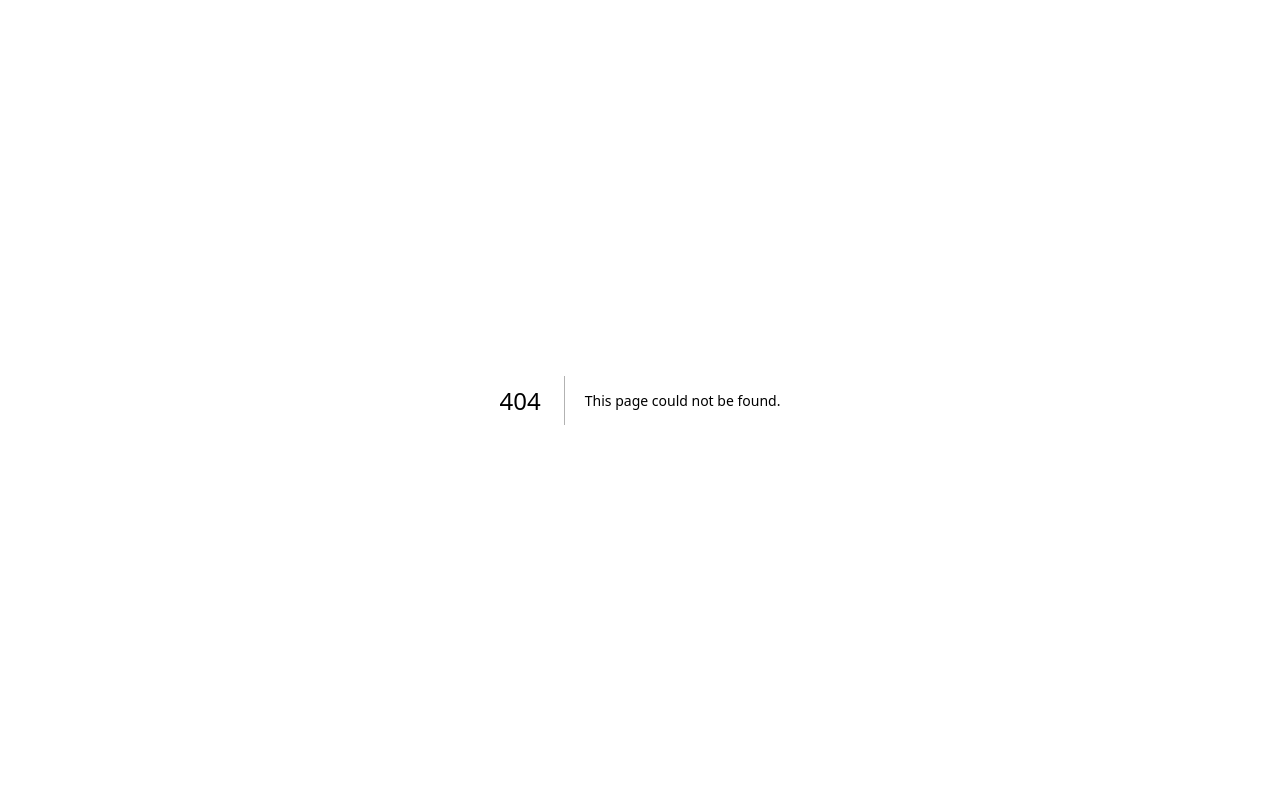
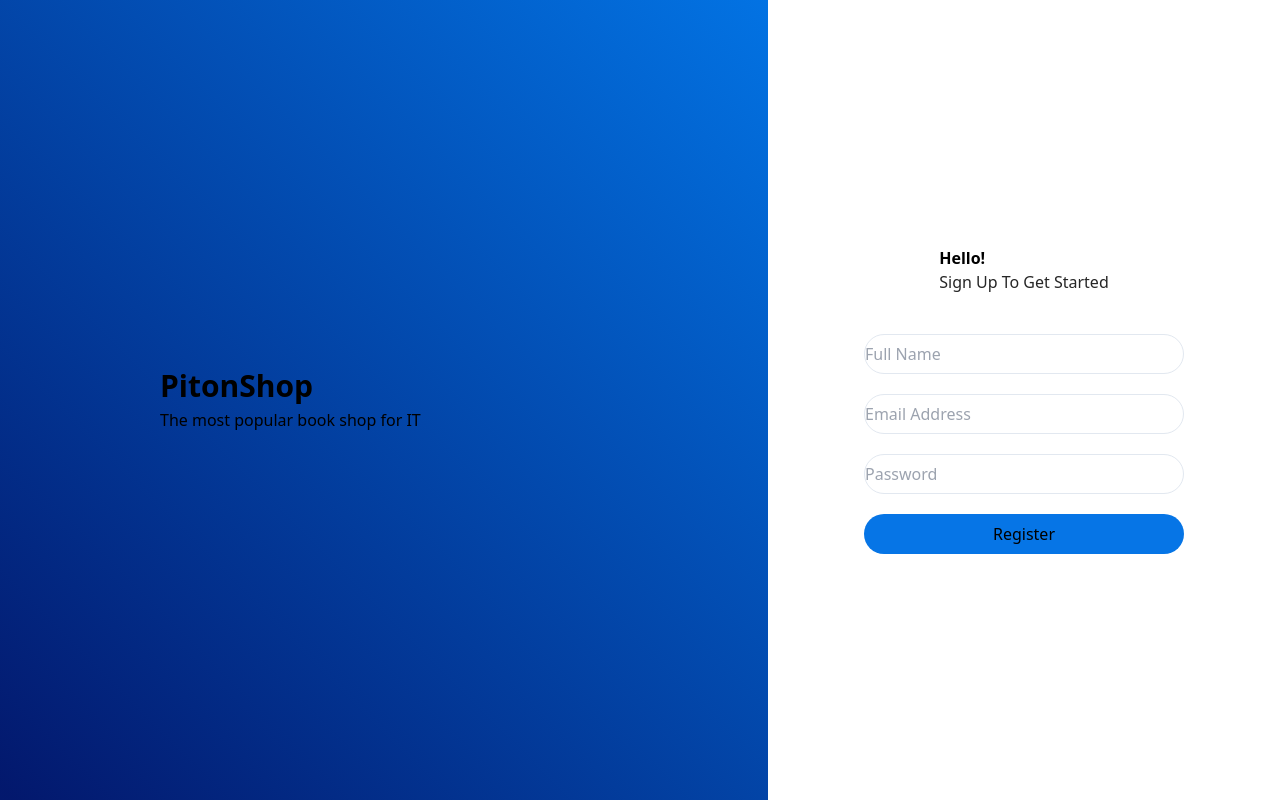
Before and after one commit to justsedaunal/pt, a Next.js app: page /login in a window 1280 px wide. Before the commit this address had no page. Built offline with nearby package versions, Linux system fonts and the light colour scheme.

Commit message:
login and register created with tailwind

```diff
--- /dev/null
+++ b/layout/layout.js
@@ -0,0 +1,24 @@
+import styles from '../styles/Layout.module.css'
+
+export default function Layout({children}) {
+    return (
+        <div className="flex h-screen bg-blue-400">
+          <div className="bg-grad  w-3/5 h-screen lg:grid-cols" >
+            <div className="flex items-start h-screen flex-col justify-center px-40 gap-1" >
+                <h1 className="text-3xl font-bold" >PitonShop</h1>
+                <p>The most popular book shop for IT</p>
+            </div>
+          </div>
+
+          <div className=" flex flex-col justify-evenly bg-white w-2/5">
+            <div className="text-center " >
+                {children}
+            </div>
+
+          </div>
+
+
+        </div>
+    )
+
+}
--- a/package.json
+++ b/package.json
@@ -19,5 +19,10 @@
     "react": "18.2.0",
     "react-dom": "18.2.0",
     "typescript": "4.9.4"
+  },
+  "devDependencies": {
+    "autoprefixer": "^10.4.13",
+    "postcss": "^8.4.20",
+    "tailwindcss": "^3.2.4"
   }
 }
--- a/pages/index.tsx
+++ b/pages/index.tsx
@@ -9,114 +9,16 @@ export default function Home() {
   return (
     <>
       <Head>
-        <title>Create Next App</title>
-        <meta name="description" content="Generated by create next app" />
-        <meta name="viewport" content="width=device-width, initial-scale=1" />
+        <title>Home Page</title>
+
         <link rel="icon" href="/favicon.ico" />
       </Head>
       <main className={styles.main}>
-        <div className={styles.description}>
-          <p>
-            Get started by editing&nbsp;
-            <code className={styles.code}>pages/index.tsx</code>
-          </p>
-          <div>
-            <a
-              href="https://vercel.com?utm_source=create-next-app&utm_medium=default-template&utm_campaign=create-next-app"
-              target="_blank"
-              rel="noopener noreferrer"
-            >
-              By{' '}
-              <Image
-                src="/vercel.svg"
-                alt="Vercel Logo"
-                className={styles.vercelLogo}
-                width={100}
-                height={24}
-                priority
-              />
-            </a>
-          </div>
-        </div>
+      <h1 className="text-3xl font-bold underline">
+      Hello world!
+    </h1>
 
-        <div className={styles.center}>
-          <Image
-            className={styles.logo}
-            src="/next.svg"
-            alt="Next.js Logo"
-            width={180}
-            height={37}
-            priority
-          />
-          <div className={styles.thirteen}>
-            <Image
-              src="/thirteen.svg"
-              alt="13"
-              width={40}
-              height={31}
-              priority
-            />
-          </div>
-        </div>
 
-        <div className={styles.grid}>
-          <a
-            href="https://nextjs.org/docs?utm_source=create-next-app&utm_medium=default-template&utm_campaign=create-next-app"
-            className={styles.card}
-            target="_blank"
-            rel="noopener noreferrer"
-          >
-            <h2 className={inter.className}>
-              Docs <span>-&gt;</span>
-            </h2>
-            <p className={inter.className}>
-              Find in-depth information about Next.js features and&nbsp;API.
-            </p>
-          </a>
-
-          <a
-            href="https://nextjs.org/learn?utm_source=create-next-app&utm_medium=default-template&utm_campaign=create-next-app"
-            className={styles.card}
-            target="_blank"
-            rel="noopener noreferrer"
-          >
-            <h2 className={inter.className}>
-              Learn <span>-&gt;</span>
-            </h2>
-            <p className={inter.className}>
-              Learn about Next.js in an interactive course with&nbsp;quizzes!
-            </p>
-          </a>
-
-          <a
-            href="https://vercel.com/templates?framework=next.js&utm_source=create-next-app&utm_medium=default-template&utm_campaign=create-next-app"
-            className={styles.card}
-            target="_blank"
-            rel="noopener noreferrer"
-          >
-            <h2 className={inter.className}>
-              Templates <span>-&gt;</span>
-            </h2>
-            <p className={inter.className}>
-              Discover and deploy boilerplate example Next.js&nbsp;projects.
-            </p>
-          </a>
-
-          <a
-            href="https://vercel.com/new?utm_source=create-next-app&utm_medium=default-template&utm_campaign=create-next-app"
-            className={styles.card}
-            target="_blank"
-            rel="noopener noreferrer"
-          >
-            <h2 className={inter.className}>
-              Deploy <span>-&gt;</span>
-            </h2>
-            <p className={inter.className}>
-              Instantly deploy your Next.js site to a shareable URL
-              with&nbsp;Vercel.
-            </p>
-          </a>
-        </div>
       </main>
     </>
   )
--- /dev/null
+++ b/pages/login.js
@@ -0,0 +1,49 @@
+import Head from 'next/head'
+import Layout from '../layout/layout'
+
+export default function Login() {
+    return (
+        <Layout>
+             <Head>
+                <title>login</title>
+            </Head>
+            <section className='w-3/4 mx-auto flex flex-col gap-10 items-center' >
+                <div className="title">
+                    <h2 className="text-black text-start font-bold" >Hello!</h2>
+                    <p className="text-neutral-800">Sign Up To Get Started</p>
+                </div>
+
+                <form className="flex flex-col gap-5" >
+                    <div className="input-group" >
+                        <input
+                        className="rounded-3xl w-80 h-10 bg-white border border-slate-200"
+                         type="text"
+                        name="name"
+                        placeholder='Full Name'/>
+                    </div>
+
+                    <div className="input-group" >
+                        <input
+                        className="rounded-3xl w-80 h-10 bg-white border border-slate-200"
+                         type="email"
+                        name="email"
+                        placeholder='Email Address'/>
+                    </div>
+
+                    <div className="input-group" >
+                        <input
+                        className="rounded-3xl w-80 h-10 bg-white border border-slate-200"
+                         type="password"
+                        name="password"
+                        placeholder='Password'/>
+                    </div>
+
+                    <div className="input-button">
+                        <button type="submit" className="bg-btn w-80 h-10 rounded-3xl" >Register</button>
+                    </div>
+
+                </form>
+            </section>
+        </Layout>
+    )
+}
--- /dev/null
+++ b/pages/register.js
@@ -0,0 +1,13 @@
+import Head from 'next/head'
+
+export default function Register() {
+    return (
+        <div>
+
+            <Head>
+                <title>register</title>
+            </Head>
+            <h1>register</h1>
+        </div>
+    )
+}
--- /dev/null
+++ b/postcss.config.js
@@ -0,0 +1,6 @@
+module.exports = {
+  plugins: {
+    tailwindcss: {},
+    autoprefixer: {},
+  },
+}
--- a/styles/globals.css
+++ b/styles/globals.css
@@ -1,3 +1,7 @@
+@tailwind base;
+@tailwind components;
+@tailwind utilities;
+
 :root {
   --max-width: 1100px;
   --border-radius: 12px;
@@ -105,3 +109,19 @@ a {
     color-scheme: dark;
   }
 }
+
+.bg-grad {
+  background: hsla(228, 95%, 22%, 1);
+
+background: linear-gradient(45deg, hsla(228, 95%, 22%, 1) 1%, hsla(210, 98%, 45%, 1) 100%);
+
+background: -moz-linear-gradient(45deg, hsla(228, 95%, 22%, 1) 1%, hsla(210, 98%, 45%, 1) 100%);
+
+background: -webkit-linear-gradient(45deg, hsla(228, 95%, 22%, 1) 1%, hsla(210, 98%, 45%, 1) 100%);
+
+filter: progid: DXImageTransform.Microsoft.gradient( startColorstr="#03186C", endColorstr="#0275E6", GradientType=1 );
+}
+
+.bg-btn {
+  background-color: #0675e6;
+}
--- /dev/null
+++ b/tailwind.config.js
@@ -0,0 +1,10 @@
+/** @type {import('tailwindcss').Config} */
+module.exports = {
+  content: [ "./pages/**/*.{js,ts,jsx,tsx}",
+  "./components/**/*.{js,ts,jsx,tsx}",
+  "./layout/**/*.{js,ts,jsx,tsx}"],
+  theme: {
+    extend: {},
+  },
+  plugins: [],
+}
```
Also changed, not shown: styles/Layout.module.css (added), 1 other file (tests, documents, lock files or other folders).
